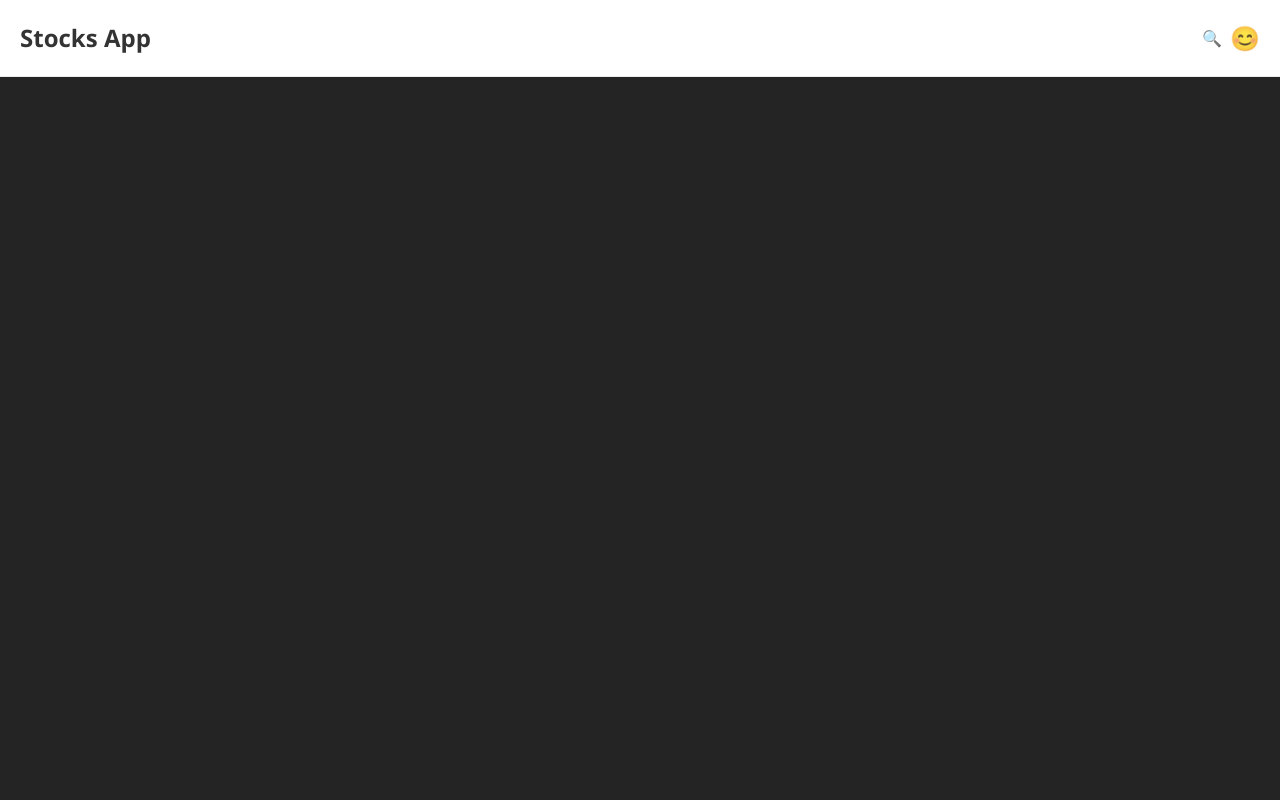
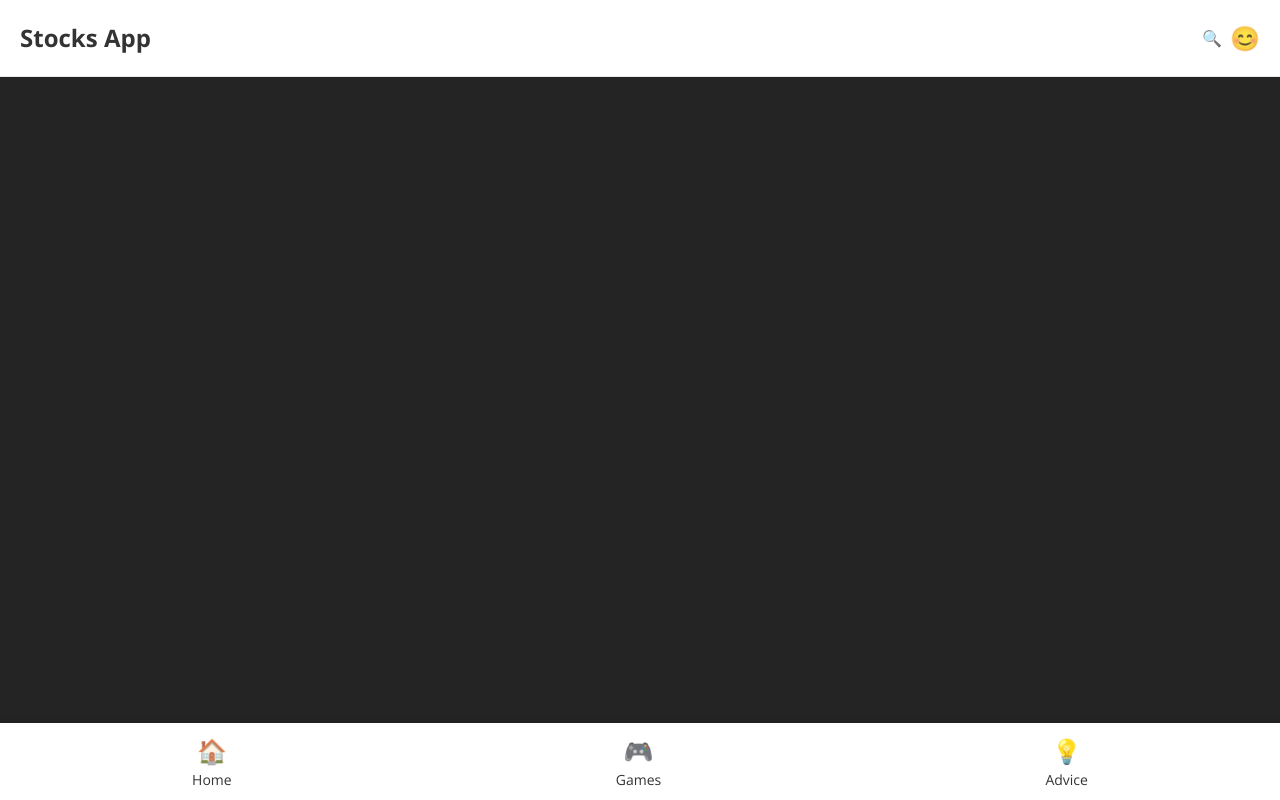
Before and after one commit to alexechoi/hack-kosice-24, a React (Vite) app: page / in a window 1280 px wide. Built offline with nearby package versions, Linux system fonts and the light colour scheme.

Commit message:
Add tab bar

```diff
--- a/src/App.tsx
+++ b/src/App.tsx
@@ -1,10 +1,12 @@
 import React from "react";
 import { Navbar } from "./components/Navbar/Navbar";
+import { Tabbar } from "./components/Tabbar/Tabbar"
 
 function App() {
     return (
         <main className="App">
             <Navbar/>
+            <Tabbar/>
         </main>
     );
 }
--- /dev/null
+++ b/src/components/Tabbar/Tabbar.css
@@ -0,0 +1,29 @@
+.tabbar {
+    position: fixed;
+    bottom: 0;
+    left: 0;
+    width: 100%;
+    display: flex;
+    justify-content: space-around;
+    background-color: #fff;
+    padding: 10px 0;
+    box-shadow: 0 -2px 5px rgba(0,0,0,0.1);
+    z-index: 1000; /* Ensure the tab bar is above other content */
+}
+
+.tab {
+    display: flex;
+    flex-direction: column;
+    align-items: center;
+    justify-content: center;
+    cursor: pointer;
+}
+
+.icon {
+    font-size: 24px; /* you can adjust the size as needed */
+}
+
+.label {
+    font-size: 14px;
+    color: #333; /* label color, can be adjusted */
+}
--- /dev/null
+++ b/src/components/Tabbar/Tabbar.tsx
@@ -0,0 +1,21 @@
+import React from 'react';
+import './Tabbar.css';
+
+export const Tabbar = () => {
+    return (
+        <div className="tabbar">
+            <div className="tab">
+                <span className="icon">🏠</span>
+                <span className="label">Home</span>
+            </div>
+            <div className="tab">
+                <span className="icon">🎮</span>
+                <span className="label">Games</span>
+            </div>
+            <div className="tab">
+                <span className="icon">💡</span>
+                <span className="label">Advice</span>
+            </div>
+        </div>
+    );
+};
```
Also changed, not shown: 1 other file (tests, documents, lock files or other folders).
